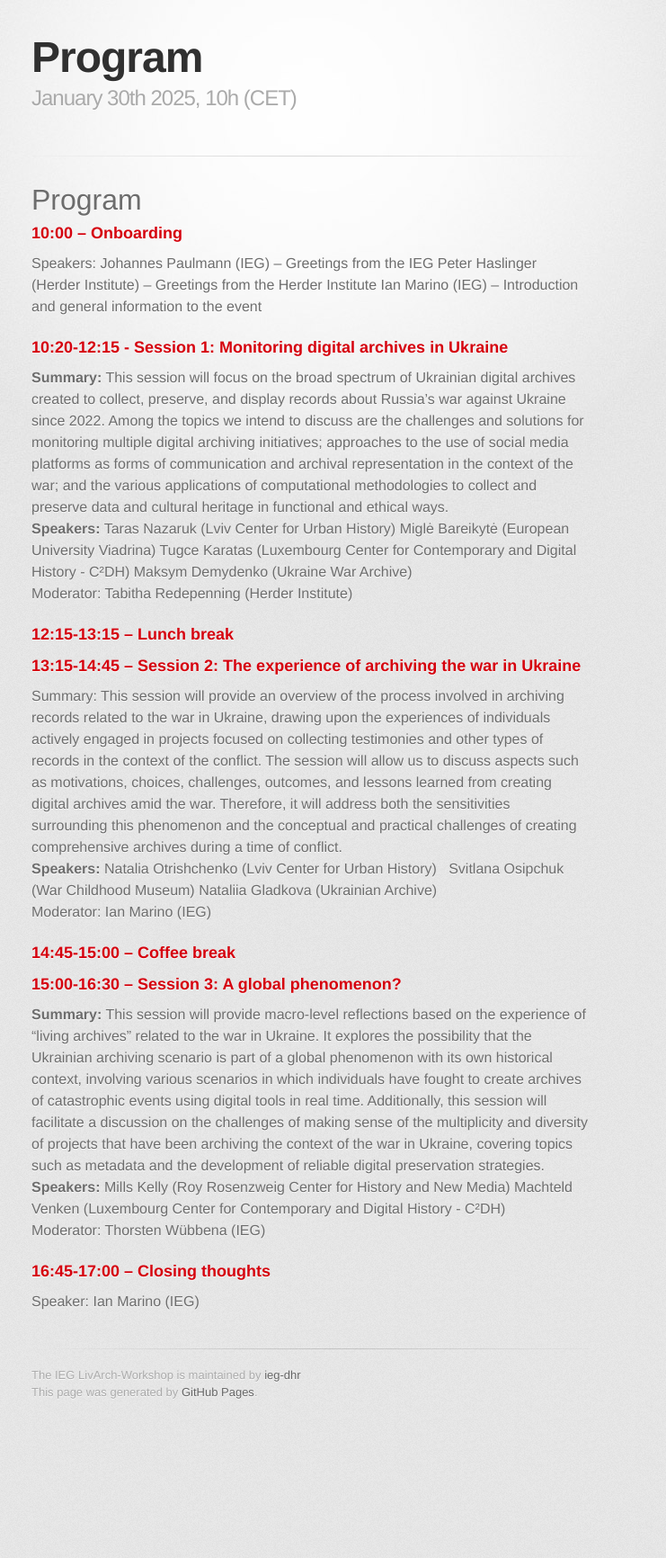
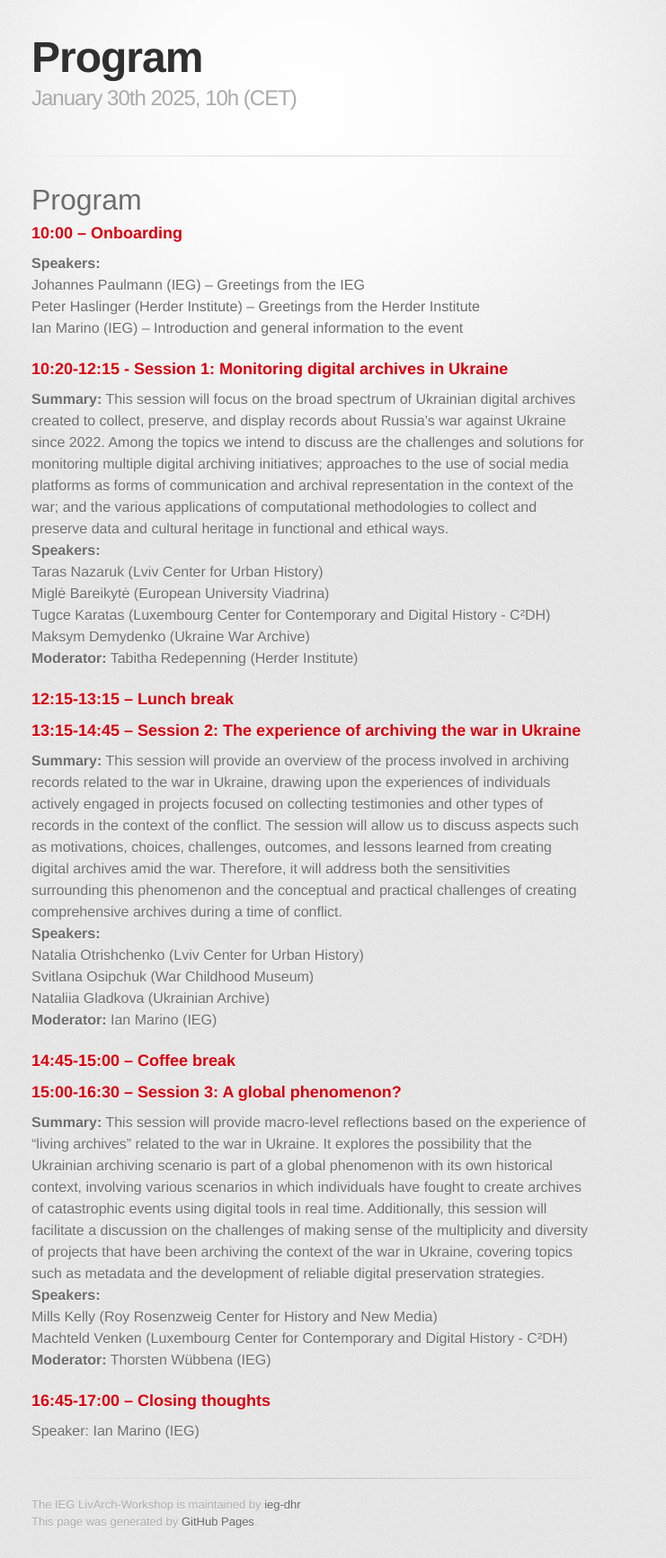
Before and after one commit to ieg-dhr/LivArch-Workshop, a Jekyll site: the page built from index.md, in a window 1280 px wide. Shown: the whole page at 90% size, without its empty margins (295-1036 px from the left). Built offline with Jekyll 4.4.1, drawn with Linux system fonts in a browser that asks for light colours; some web fonts are replaced; our own code applies the rules of GitHub Pages for plain Markdown files; before the commit the page ends 1588 px from its top, so only the background shows below that; part of the change alters nothing that is shown.

```diff
--- a/index.md
+++ b/index.md
@@ -5,34 +5,38 @@ layout: default
 # Program
 
 ### 10:00 – Onboarding
-Speakers: Johannes Paulmann (IEG) – Greetings from the IEG
+**Speakers:**
+Johannes Paulmann (IEG) – Greetings from the IEG
 Peter Haslinger (Herder Institute) – Greetings from the Herder Institute
 Ian Marino (IEG) – Introduction and general information to the event
 
 ### 10:20-12:15 - Session 1: Monitoring digital archives in Ukraine
 **Summary:** This session will focus on the broad spectrum of Ukrainian digital archives created to collect, preserve, and display records about Russia's war against Ukraine since 2022. Among the topics we intend to discuss are the challenges and solutions for monitoring multiple digital archiving initiatives; approaches to the use of social media platforms as forms of communication and archival representation in the context of the war; and the various applications of computational methodologies to collect and preserve data and cultural heritage in functional and ethical ways.
-**Speakers:**  Taras Nazaruk (Lviv Center for Urban History)
-  Miglė Bareikytė (European University Viadrina)
-  Tugce Karatas (Luxembourg Center for Contemporary and Digital History - C²DH)
+**Speakers:**
+Taras Nazaruk (Lviv Center for Urban History)
+Miglė Bareikytė (European University Viadrina)
+Tugce Karatas (Luxembourg Center for Contemporary and Digital History - C²DH)
   Maksym Demydenko (Ukraine War Archive)
-Moderator:  Tabitha Redepenning (Herder Institute)
+**Moderator:** Tabitha Redepenning (Herder Institute)
 
 ### 12:15-13:15 – Lunch break
 
 ### 13:15-14:45 – Session 2: The experience of archiving the war in Ukraine
-Summary: This session will provide an overview of the process involved in archiving records related to the war in Ukraine, drawing upon the experiences of individuals actively engaged in projects focused on collecting testimonies and other types of records in the context of the conflict. The session will allow us to discuss aspects such as motivations, choices, challenges, outcomes, and lessons learned from creating digital archives amid the war. Therefore, it will address both the sensitivities surrounding this phenomenon and the conceptual and practical challenges of creating comprehensive archives during a time of conflict.
-**Speakers:**  Natalia Otrishchenko (Lviv Center for Urban History)
-   Svitlana Osipchuk (War Childhood Museum)
-  Nataliia Gladkova (Ukrainian Archive)
-Moderator:  Ian Marino (IEG)
+**Summary:** This session will provide an overview of the process involved in archiving records related to the war in Ukraine, drawing upon the experiences of individuals actively engaged in projects focused on collecting testimonies and other types of records in the context of the conflict. The session will allow us to discuss aspects such as motivations, choices, challenges, outcomes, and lessons learned from creating digital archives amid the war. Therefore, it will address both the sensitivities surrounding this phenomenon and the conceptual and practical challenges of creating comprehensive archives during a time of conflict.
+**Speakers:**
+Natalia Otrishchenko (Lviv Center for Urban History)
+Svitlana Osipchuk (War Childhood Museum)
+Nataliia Gladkova (Ukrainian Archive)
+**Moderator:**  Ian Marino (IEG)
 
 ### 14:45-15:00 – Coffee break
 
 ### 15:00-16:30 – Session 3: A global phenomenon?
 **Summary:** This session will provide macro-level reflections based on the experience of “living archives” related to the war in Ukraine. It explores the possibility that the Ukrainian archiving scenario is part of a global phenomenon with its own historical context, involving various scenarios in which individuals have fought to create archives of catastrophic events using digital tools in real time. Additionally, this session will facilitate a discussion on the challenges of making sense of the multiplicity and diversity of projects that have been archiving the context of the war in Ukraine, covering topics such as metadata and the development of reliable digital preservation strategies.
-**Speakers:** Mills Kelly (Roy Rosenzweig Center for History and New Media)
-  Machteld Venken (Luxembourg Center for Contemporary and Digital History -     C²DH)
-Moderator:  Thorsten Wübbena (IEG)
+**Speakers:**
+Mills Kelly (Roy Rosenzweig Center for History and New Media)
+  Machteld Venken (Luxembourg Center for Contemporary and Digital History - C²DH)
+**Moderator:**  Thorsten Wübbena (IEG)
 
 ### 16:45-17:00 – Closing thoughts
 Speaker: Ian Marino (IEG)
```
